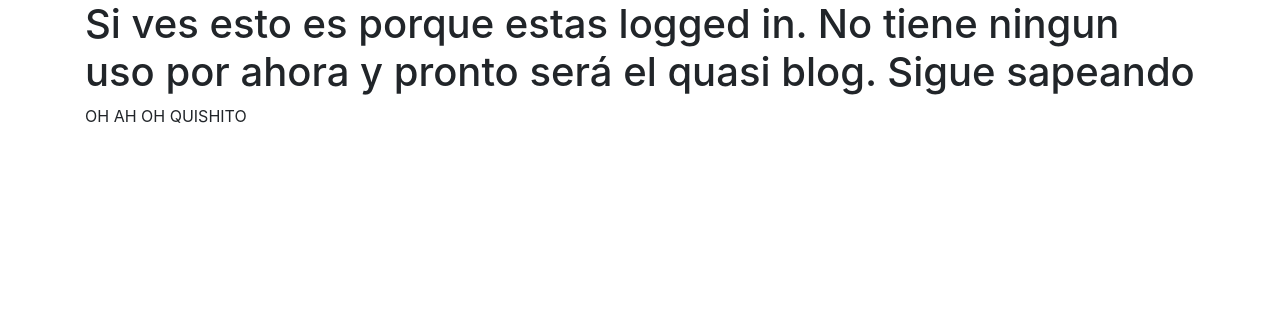
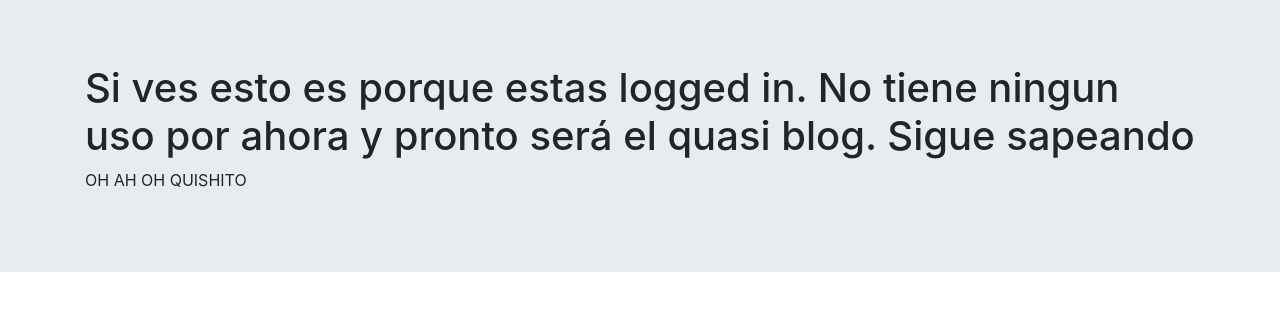
Before and after one commit to gsinay/quasi-deployment, a Django app: page /base_app/wall/ in a window 1280 px wide. Shown: the part 58-369 px from the top of the page. Run offline with Django 3.2, Linux system fonts and the light colour scheme; a user stored in the database is signed in.

Commit message:
fixed typo and added css

```diff
--- a/Quasi/templates/base_app/wall.html
+++ b/Quasi/templates/base_app/wall.html
@@ -2,9 +2,12 @@
 {%load staticfiles %}
 
 {% block body_block%}
-<div class="container">
-    <h1>Si ves esto es porque estas logged in. No tiene ningun uso por ahora y pronto será el quasi blog. Sigue sapeando</h1>
-    <p>OH AH OH QUISHITO</p>
+<div class="jumbotron jumbotron-fluid">
+    <div class="container">
+        <h1>Si ves esto es porque estas logged in. No tiene ningun uso por ahora y pronto será el quasi blog. Sigue sapeando</h1>
+        <p>OH AH OH QUISHITO</p>
+    </div>
 </div>
 
+
 {% endblock %}
```
